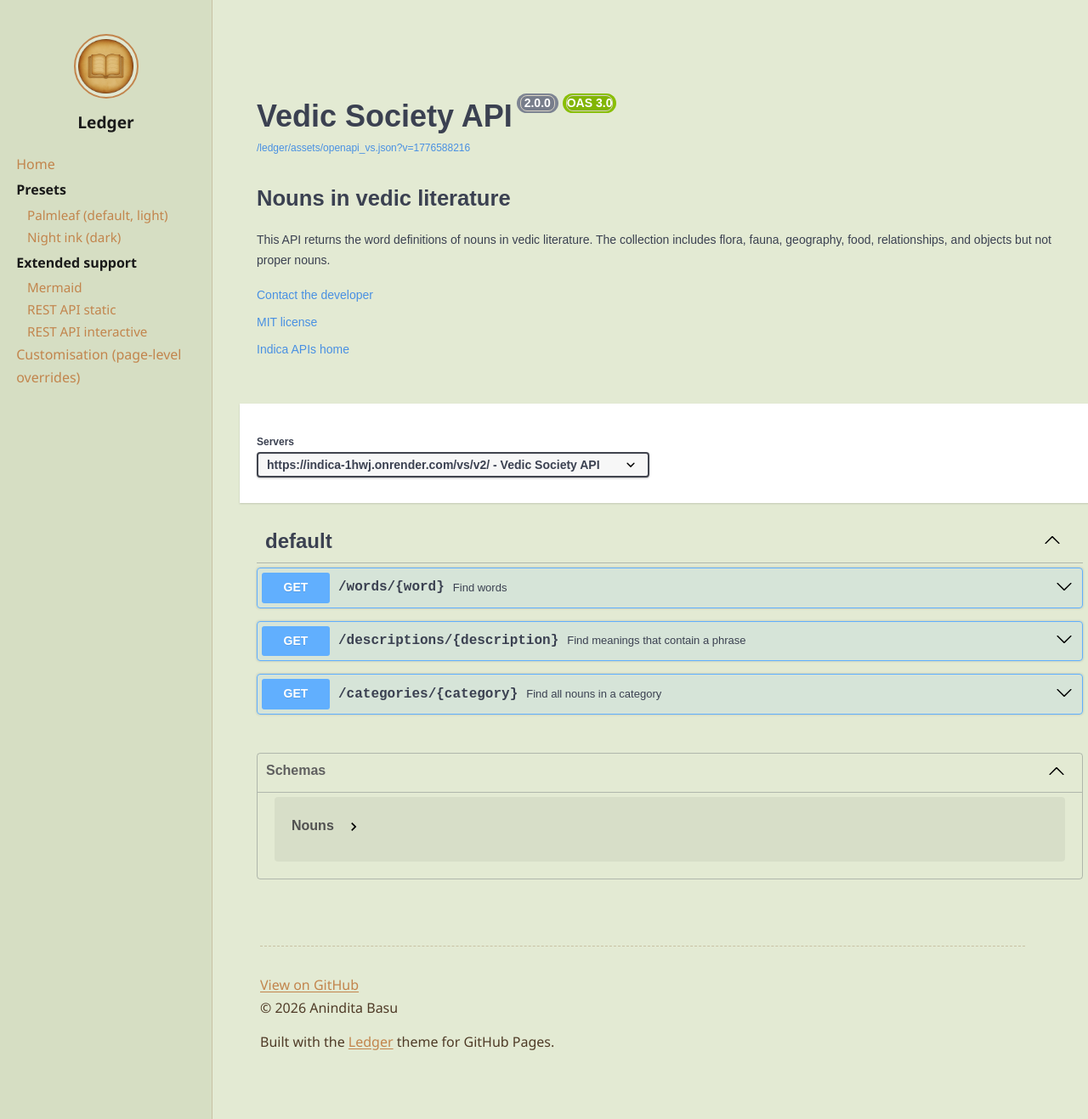
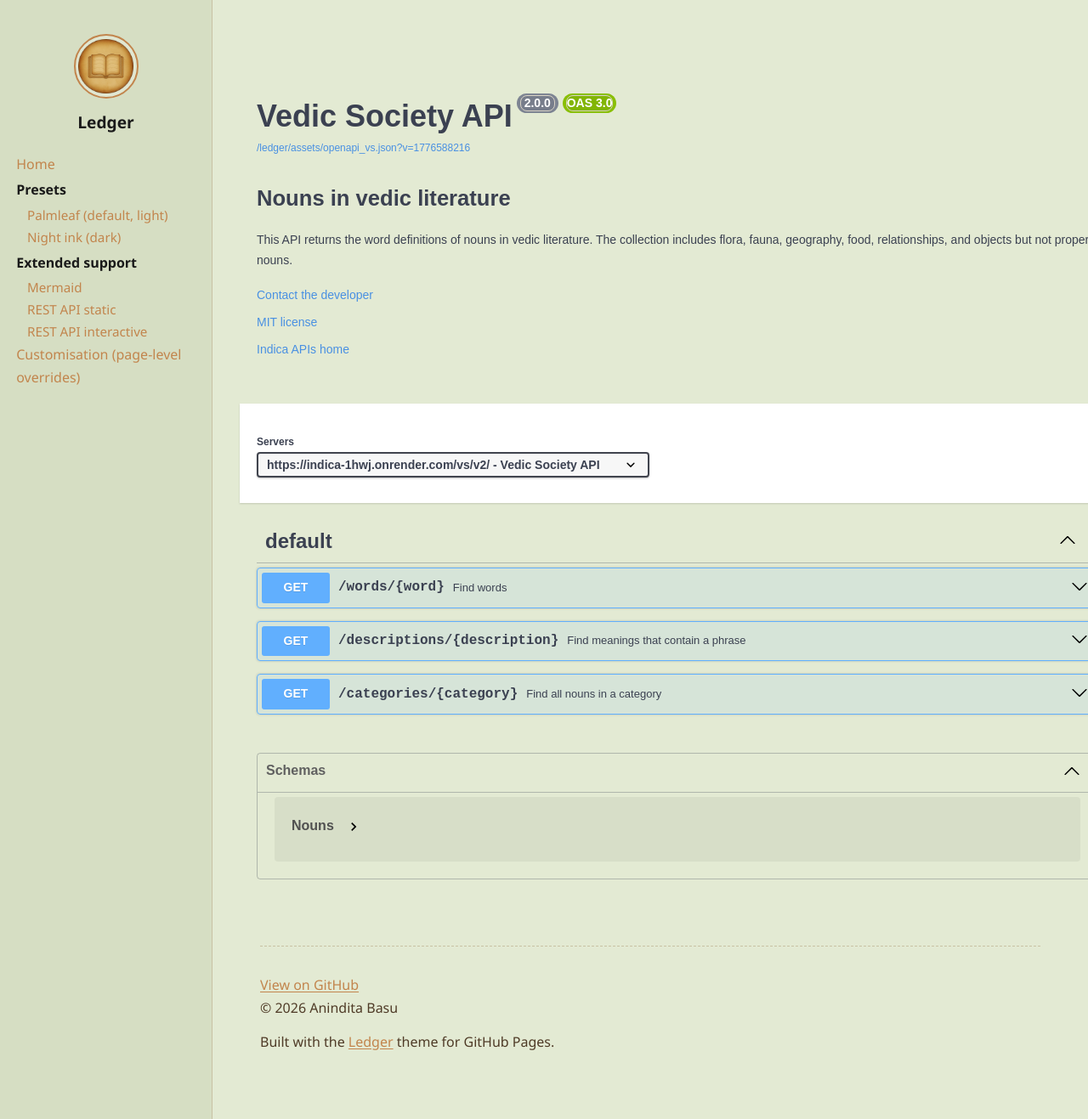
Before and after one commit to AninditaBasu/ledger, a Jekyll site: the page built from examples/api-example-swagger.md, in a window 1280 px wide and 1317 px high. Shown: the whole window at 85% size. Built offline with Jekyll 4.4.1, drawn with Linux system fonts in a browser that asks for light colours.

Commit message:
Update style.css

```diff
--- a/assets/style.css
+++ b/assets/style.css
@@ -459,6 +459,9 @@ API layout
   max-width: none;
 }
 
+.content:has(.swagger-wrapper) {
+  max-width: none;
+}
 /* -------------------------
    Responsive layout
 -------------------------- */
```
